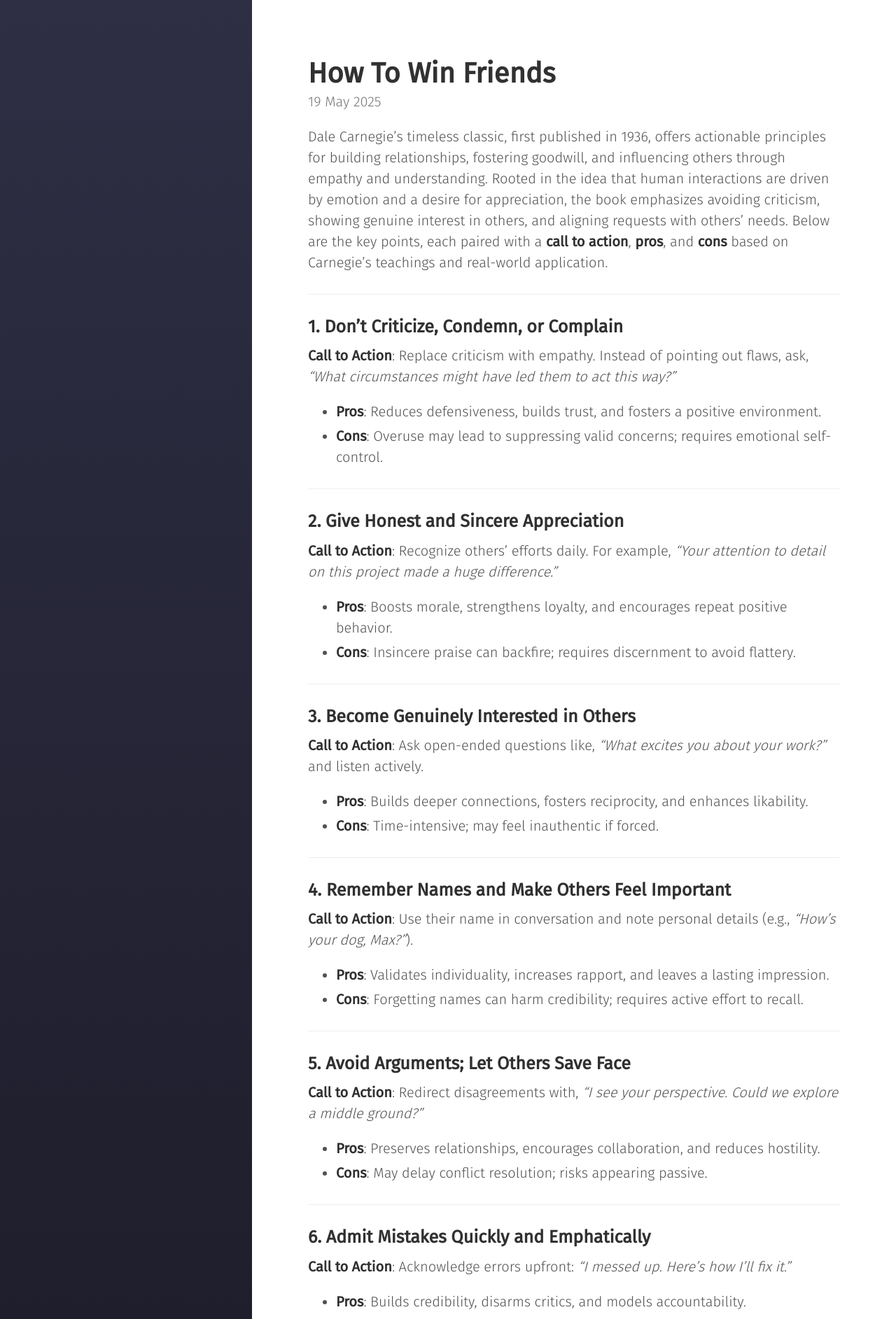
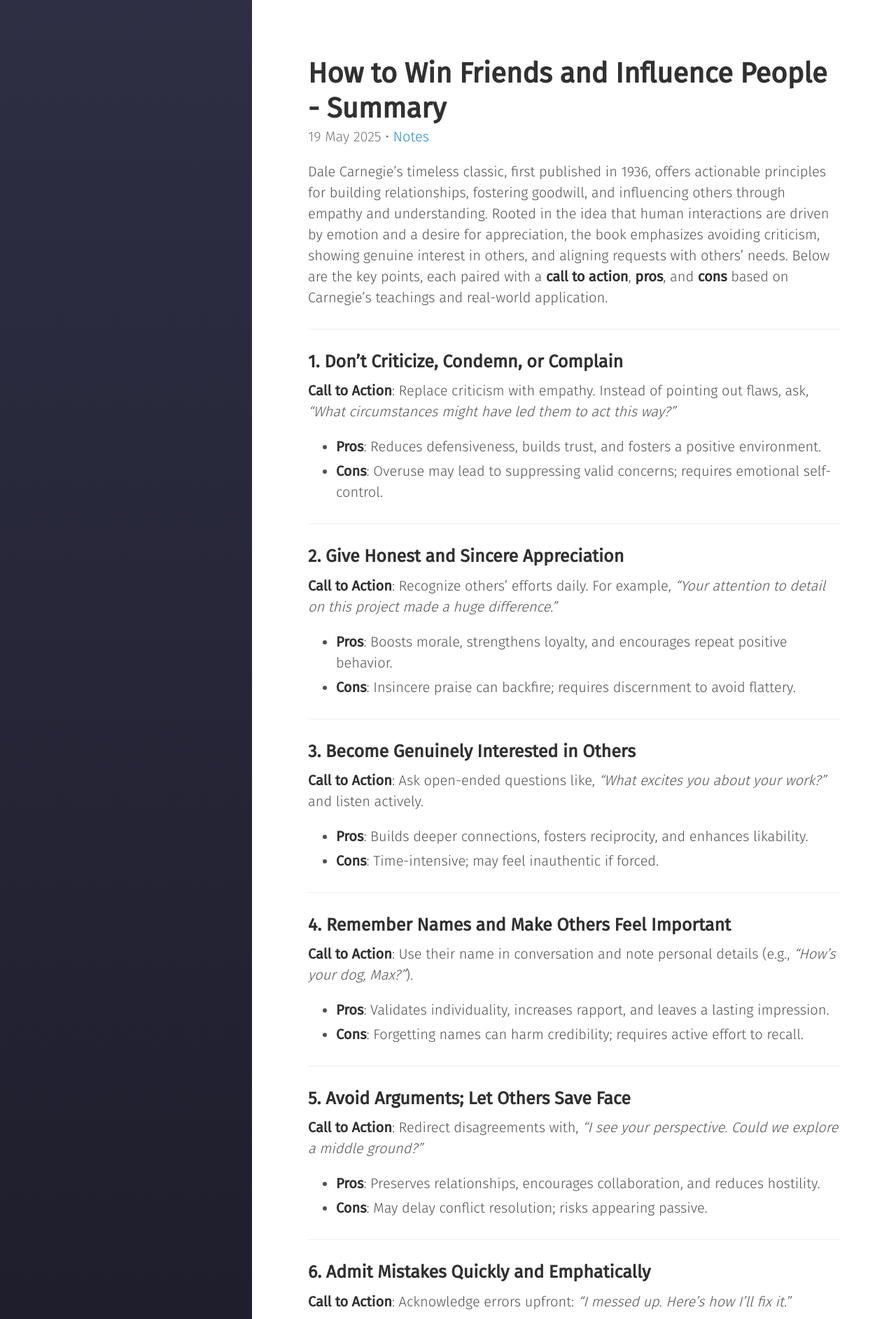
Before and after one commit to engrleir/mscenotes, a Jekyll site: the page built from _posts/2025-05-19-how-to-win-friends.md, in a window 1280 px wide. Shown: the top 1885 px of the page at 70% size. Built offline with Jekyll 4.4.1, drawn with Linux system fonts in a browser that asks for light colours; our own code applies the rules of GitHub Pages for plain Markdown files; comment, search, counter and statistics services are not loaded.

Commit message:
Update 2025-05-19-how-to-win-friends.md

```diff
--- a/_posts/2025-05-19-how-to-win-friends.md
+++ b/_posts/2025-05-19-how-to-win-friends.md
@@ -1,3 +1,10 @@
+---
+    layout: post
+    title: How to Win Friends and Influence People - Summary
+    category:
+        - Notes
+---
+
 Dale Carnegie’s timeless classic, first published in 1936, offers actionable principles for building relationships, fostering goodwill, and influencing others through empathy and understanding. Rooted in the idea that human interactions are driven by emotion and a desire for appreciation, the book emphasizes avoiding criticism, showing genuine interest in others, and aligning requests with others' needs. Below are the key points, each paired with a **call to action**, **pros**, and **cons** based on Carnegie’s teachings and real-world application.
 
 ---
```
